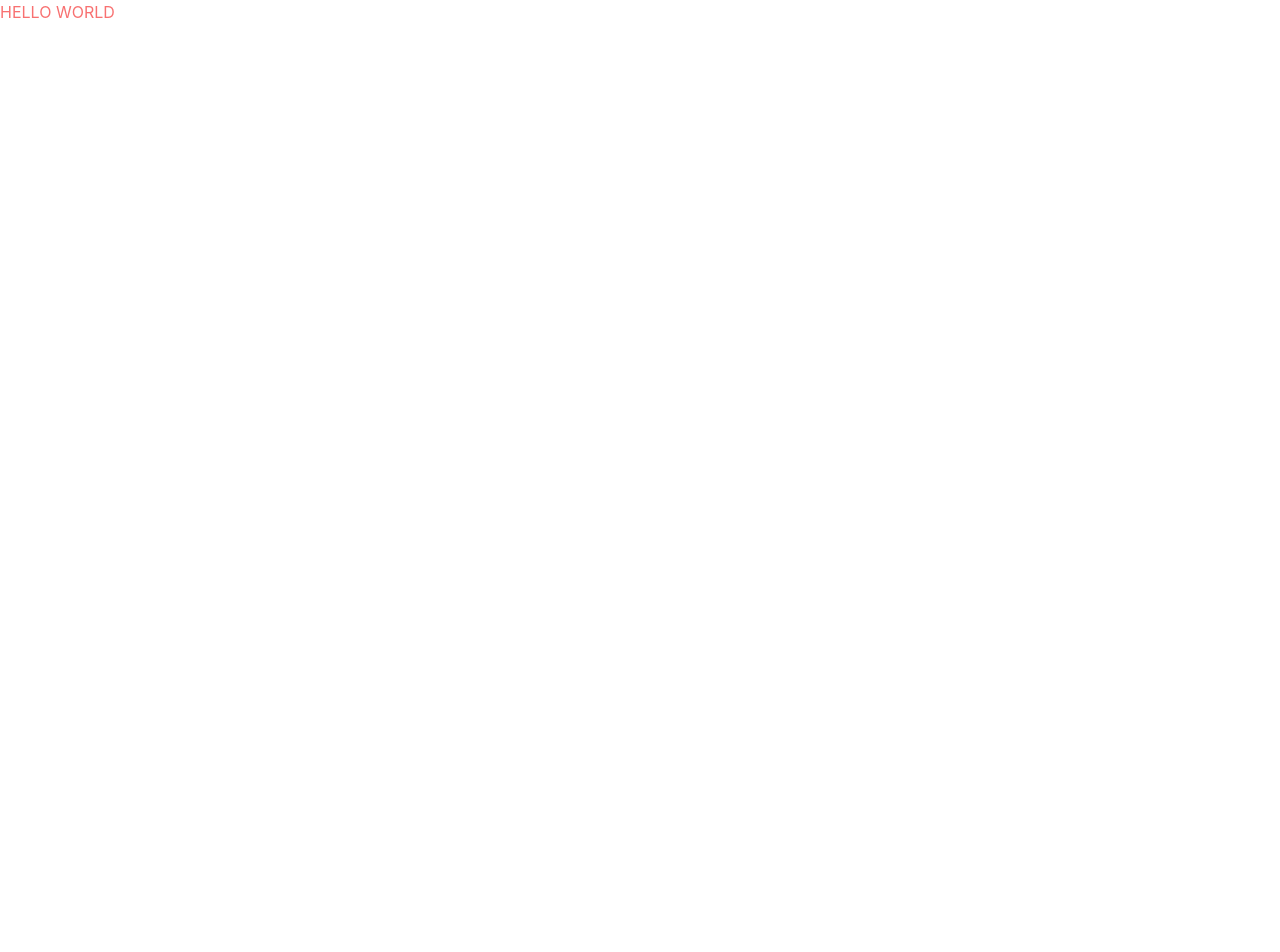
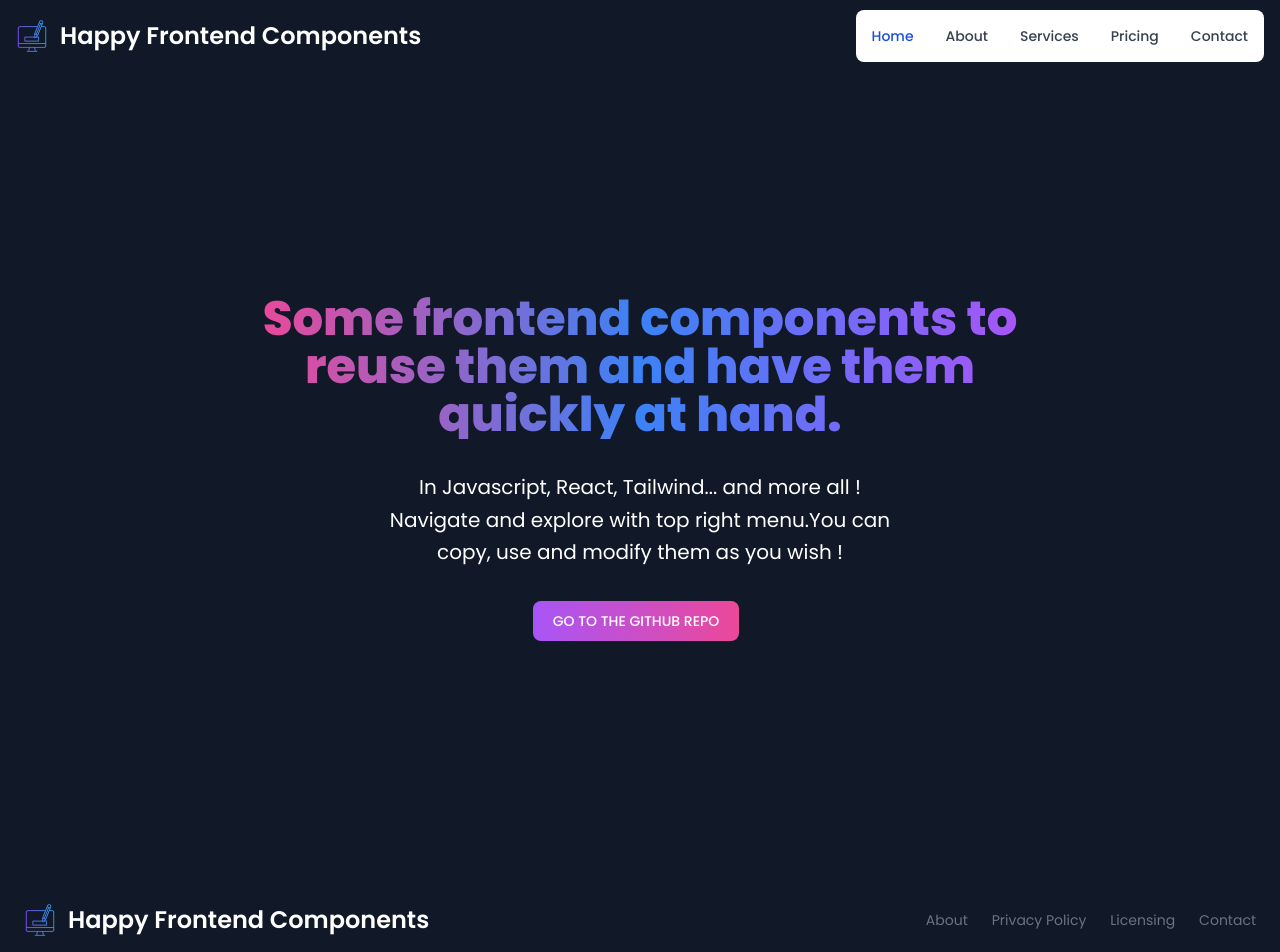
Before and after one commit to wendybaque/Happy-Frontend-Components, a React (Create React App) app: page / in a window 1280 px wide. Shown: the top 952 px of the page. Before the commit the page ends 800 px from the top, so only its background shows below. Built offline with nearby package versions, Linux system fonts and the light colour scheme.

Commit message:
Add main components and style

```diff
--- a/public/index.html
+++ b/public/index.html
@@ -2,7 +2,7 @@
 <html lang="en">
   <head>
     <meta charset="utf-8" />
-    <link rel="icon" href="%PUBLIC_URL%/favicon.png" />
+    <link rel="icon" href="%PUBLIC_URL%/frontend.png" />
     <meta name="viewport" content="width=device-width, initial-scale=1" />
     <meta name="theme-color" content="#000000" />
     <meta
--- a/src/App.css
+++ b/src/App.css
@@ -1,3 +1,5 @@
+@import url('https://fonts.googleapis.com/css2?family=Poppins:wght@100;200;300;400;500;600;700;800;900&display=swap');
+
 @tailwind base;
 @tailwind components;
 @tailwind utilities;
--- a/src/App.js
+++ b/src/App.js
@@ -1,9 +1,14 @@
-import './App.css';
+import "./App.css";
+import MainFooter from "./main footer/MainFooter";
+import MainHero from "./main hero/MainHero";
+import MainNavbar from "./main navbar/MainNavbar";
 
 function App() {
   return (
-    <div className="text-red-400">
-     HELLO WORLD
+    <div>
+      <MainNavbar />
+      <MainHero />
+      <MainFooter />
     </div>
   );
 }
--- /dev/null
+++ b/src/main footer/MainFooter.jsx
@@ -0,0 +1,52 @@
+import React from "react";
+import logo from "../assets/frontend.png";
+
+const MainFooter = () => {
+  return (
+    <footer className="font-poppins p-4 bg-gray-900 shadow md:px-6 md:py-8 dark:bg-gray-900">
+      <div className="sm:flex sm:items-center sm:justify-between">
+        <a href="" className="flex items-center mb-4 sm:mb-0">
+          <img
+            src={logo}
+            className="mr-3 h-8"
+            alt="Happy Frontend Component Logo"
+          />
+          <span className="self-center text-2xl font-semibold whitespace-nowrap dark:text-black text-white">
+            Happy Frontend Components
+          </span>
+        </a>
+        <ul className="flex flex-wrap items-center mb-6 text-sm text-gray-500 sm:mb-0 dark:text-gray-400">
+          <li>
+            <a href="#" className="mr-4 hover:underline md:mr-6 ">
+              About
+            </a>
+          </li>
+          <li>
+            <a href="#" className="mr-4 hover:underline md:mr-6">
+              Privacy Policy
+            </a>
+          </li>
+          <li>
+            <a href="#" className="mr-4 hover:underline md:mr-6 ">
+              Licensing
+            </a>
+          </li>
+          <li>
+            <a href="#" className="hover:underline">
+              Contact
+            </a>
+          </li>
+        </ul>
+      </div>
+      <hr className="my-6 border-gray-200 sm:mx-auto dark:border-gray-700 lg:my-8" />
+      <span className="block text-sm text-gray-500 sm:text-center dark:text-gray-400">
+        © 2022{" "}
+        <a href="https://linktr.ee/wendybaque" className="hover:underline">
+          Made with ❤ by Wendy Baqué
+        </a>
+      </span>
+    </footer>
+  );
+};
+
+export default MainFooter;
--- /dev/null
+++ b/src/main hero/MainHero.jsx
@@ -0,0 +1,24 @@
+import React from "react";
+
+const MainHero = () => {
+  return (
+    <section class="font-poppins bg-gray-900 text-white">
+      <div class="mx-auto max-w-screen-xl px-4 py-32 lg:flex lg:h-screen lg:items-center">
+        <div class="mx-auto max-w-3xl text-center">
+          <h1 class="bg-gradient-to-r from-pink-500 via-blue-500 to-purple-500 bg-clip-text text-3xl font-extrabold text-transparent sm:text-5xl">
+          Some frontend components to reuse them and have them quickly at hand.
+          </h1>
+          <p class="m-4 p-4 mx-auto mt-4 max-w-xl sm:text-xl sm:leading-relaxed">
+            In Javascript, React, Tailwind... and more all !
+          <br/>
+          <span>Navigate and explore with top right menu.</span>
+          You can copy, use and modify them as you wish !
+          </p>
+          <button type="button" className="text-white bg-gradient-to-r from-purple-500 to-pink-500 hover:bg-gradient-to-l focus:ring-4 focus:outline-none focus:ring-purple-200 dark:focus:ring-purple-800 font-medium rounded-lg text-sm px-5 py-2.5 text-center mr-2 mb-2">GO TO THE GITHUB REPO</button>
+        </div>
+      </div>
+    </section>
+  );
+};
+
+export default MainHero;
--- /dev/null
+++ b/src/main navbar/MainNavbar.jsx
@@ -0,0 +1,47 @@
+import React from 'react';
+import logo from "../assets/frontend.png";
+const MainNavbar = () => {
+  return (
+
+<nav className="font-poppins bg-gray-900 border-gray-200 px-2 sm:px-4 py-2.5 dark:bg-gray-900">
+  <div className="container flex flex-wrap items-center justify-between mx-auto">
+  <a href="" className="flex items-center mb-4 sm:mb-0">
+          <img
+            src={logo}
+            className="mr-3 h-8"
+            alt="Happy Frontend Component Logo"
+          />
+          <span className="self-center text-2xl font-semibold whitespace-nowrap dark:text-black text-white">
+            Happy Frontend Components
+          </span>
+        </a>
+    <button data-collapse-toggle="navbar-default" type="button" className="inline-flex items-center p-2 ml-3 text-sm text-gray-500 rounded-lg md:hidden hover:bg-gray-100 focus:outline-none focus:ring-2 focus:ring-gray-200 dark:text-gray-400 dark:hover:bg-gray-700 dark:focus:ring-gray-600" aria-controls="navbar-default" aria-expanded="false">
+      <span className="sr-only">Open main menu</span>
+      <svg className="w-6 h-6" aria-hidden="true" fill="currentColor" viewBox="0 0 20 20" xmlns="http://www.w3.org/2000/svg"><path fill-rule="evenodd" d="M3 5a1 1 0 011-1h12a1 1 0 110 2H4a1 1 0 01-1-1zM3 10a1 1 0 011-1h12a1 1 0 110 2H4a1 1 0 01-1-1zM3 15a1 1 0 011-1h12a1 1 0 110 2H4a1 1 0 01-1-1z" clip-rule="evenodd"></path></svg>
+    </button>
+    <div className="hidden w-full md:block md:w-auto" id="navbar-default">
+      <ul className="flex flex-col p-4 mt-4 border border-gray-100 rounded-lg bg-gray-50 md:flex-row md:space-x-8 md:mt-0 md:text-sm md:font-medium md:border-0 md:bg-white dark:bg-gray-800 md:dark:bg-gray-900 dark:border-gray-700">
+        <li>
+          <a href="#" className="block py-2 pl-3 pr-4 text-white bg-blue-700 rounded md:bg-transparent md:text-blue-700 md:p-0 dark:text-white" aria-current="page">Home</a>
+        </li>
+        <li>
+          <a href="#" className="block py-2 pl-3 pr-4 text-gray-700 rounded hover:bg-gray-100 md:hover:bg-transparent md:border-0 md:hover:text-blue-700 md:p-0 dark:text-gray-400 md:dark:hover:text-white dark:hover:bg-gray-700 dark:hover:text-white md:dark:hover:bg-transparent">About</a>
+        </li>
+        <li>
+          <a href="#" className="block py-2 pl-3 pr-4 text-gray-700 rounded hover:bg-gray-100 md:hover:bg-transparent md:border-0 md:hover:text-blue-700 md:p-0 dark:text-gray-400 md:dark:hover:text-white dark:hover:bg-gray-700 dark:hover:text-white md:dark:hover:bg-transparent">Services</a>
+        </li>
+        <li>
+          <a href="#" className="block py-2 pl-3 pr-4 text-gray-700 rounded hover:bg-gray-100 md:hover:bg-transparent md:border-0 md:hover:text-blue-700 md:p-0 dark:text-gray-400 md:dark:hover:text-white dark:hover:bg-gray-700 dark:hover:text-white md:dark:hover:bg-transparent">Pricing</a>
+        </li>
+        <li>
+          <a href="#" className="block py-2 pl-3 pr-4 text-gray-700 rounded hover:bg-gray-100 md:hover:bg-transparent md:border-0 md:hover:text-blue-700 md:p-0 dark:text-gray-400 md:dark:hover:text-white dark:hover:bg-gray-700 dark:hover:text-white md:dark:hover:bg-transparent">Contact</a>
+        </li>
+      </ul>
+    </div>
+  </div>
+</nav>
+
+  )
+}
+
+export default MainNavbar
--- a/tailwind.config.js
+++ b/tailwind.config.js
@@ -1,10 +1,15 @@
+
 /** @type {import('tailwindcss').Config} */
 module.exports = {
   content: [
     "./src/**/*.{js,jsx,ts,tsx}",
   ],
   theme: {
-    extend: {},
+    extend: {
+      fontFamily: {
+        'poppins': ['Poppins', 'sans-serif'],
+      },
+    },
   },
   plugins: [],
 }
```
Also changed, not shown: public/frontend.png (added), src/assets/frontend.png (added).
